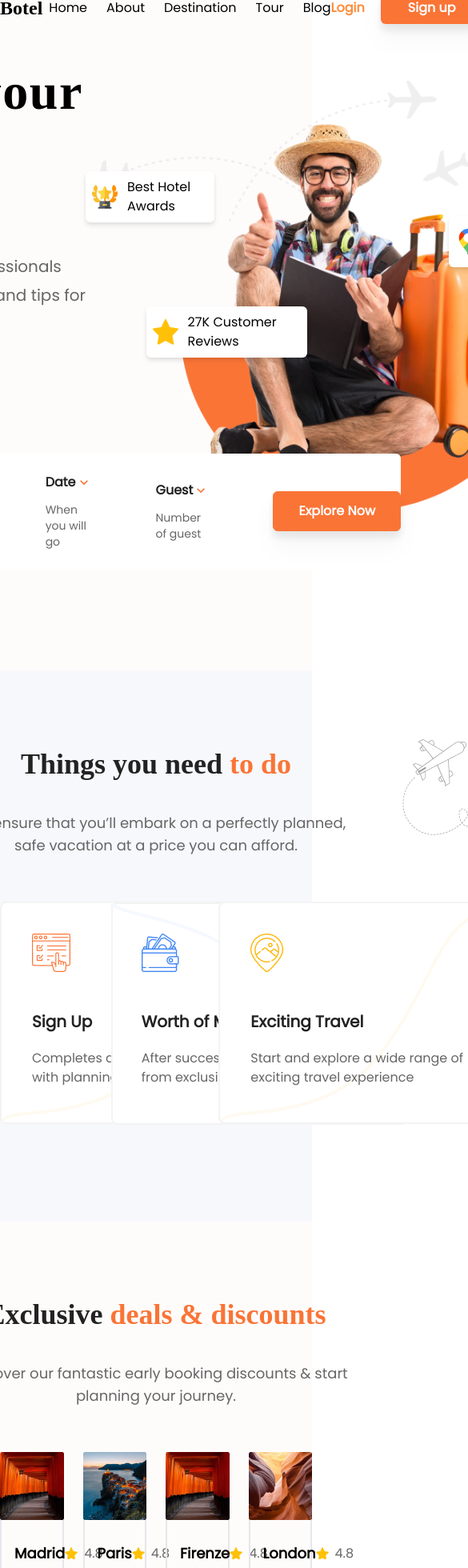
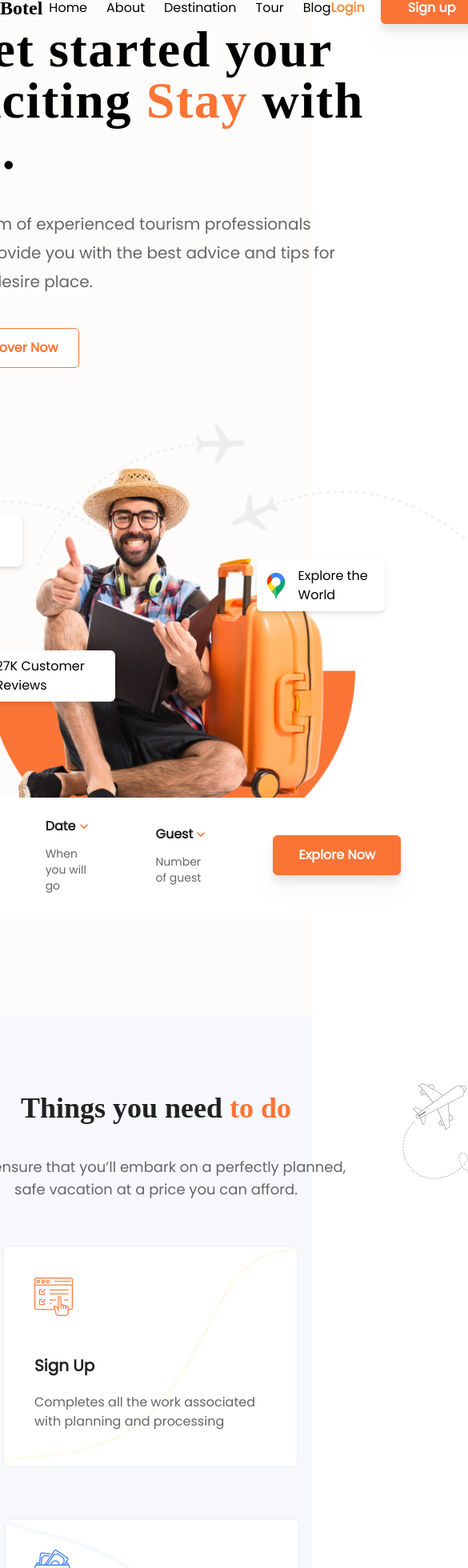
Before and after one commit to baabashinelle/Botel, a React (Create React App) app: page / in a window 390 px wide. Shown: the part 34-1994 px from the top of the page at 80% size, 585 px wide, since content can reach past the window. Built offline with nearby package versions, Linux system fonts and the light colour scheme; a web font is replaced by a local one.

Commit message:
add layout breakpoints

```diff
--- a/src/components/Deals.jsx
+++ b/src/components/Deals.jsx
@@ -8,7 +8,7 @@ const Deals = () => {
     <div className="bg-bg-c flex flex-col justify-center items-center pt-24 pb-20">
       <article>
         <h3 className="font-header font-bold text-primary-b text-center text-4xl">
-          Exclusive{" "}
+          Exclusive
           <span className="text-primary-o">deals &amp; discounts</span>
         </h3>
         <p className="text-text-light font-text text-center text-lg w-[30rem] pt-10 pb-14">
--- a/src/components/Header.jsx
+++ b/src/components/Header.jsx
@@ -7,7 +7,7 @@ import trophyIcon from "../assets/trophy.png";
 const Header = () => {
   return (
     <section>
-      <div className="flex flex-row pl-16 justify-center items-center">
+      <div className="flex flex-col md:flex-row pl-16 justify-center items-center">
         <article className="w-[36rem]">
           <h1 className="text-[64px] font-semibold leading-none font-header tracking-wide">
             Get started your exciting
--- a/src/components/Hotels.jsx
+++ b/src/components/Hotels.jsx
@@ -7,7 +7,7 @@ import star from "../assets/review-star.png";
 
 const Hotels = () => {
   return (
-    <section className="grid grid-cols-4 gap-6 font-text">
+    <section className="grid md:grid-cols-4 gap-6 font-text">
       <article className="hover:shadow-2xl cursor-pointer hover:shadow-[#ffe7db]">
         <img src={hotelFour} alt="Random Hotel"></img>
         <div className="px-4 py-7 border-x-2 border-b-2 rounded-b-md hover:border-none">
--- a/src/components/NecessaryCards.jsx
+++ b/src/components/NecessaryCards.jsx
@@ -5,7 +5,7 @@ import Location from "../assets/location.png";
 
 const NecessaryCards = () => {
   return (
-    <section className="grid grid-cols-3 gap-5">
+    <section className="grid md:grid-cols-3 gap-5">
       <article className="bg-card-y bg-no-repeat w-96 h-[20rem] p-10">
         <div>
           <img src={formIcon} alt="Form icon" />
--- a/src/components/Testimonials.jsx
+++ b/src/components/Testimonials.jsx
@@ -4,7 +4,7 @@ import avatarImg from "../assets/avatar.jpg";
 
 const Testimonials = () => {
   return (
-    <section className="bg-bg-off flex justify-center items-center gap-16 pt-24 pb-20 font-text">
+    <section className="bg-bg-off flex flex-col md:flex-row justify-center items-center gap-16 pt-24 pb-20 font-text">
       <div className="relative after:content-[url('./assets/planes.png')] after:block after:absolute after:-right-[45em] after:-top-[4em]">
         <article>
           <h3 className="font-header font-bold text-primary-b text-4xl">
```
